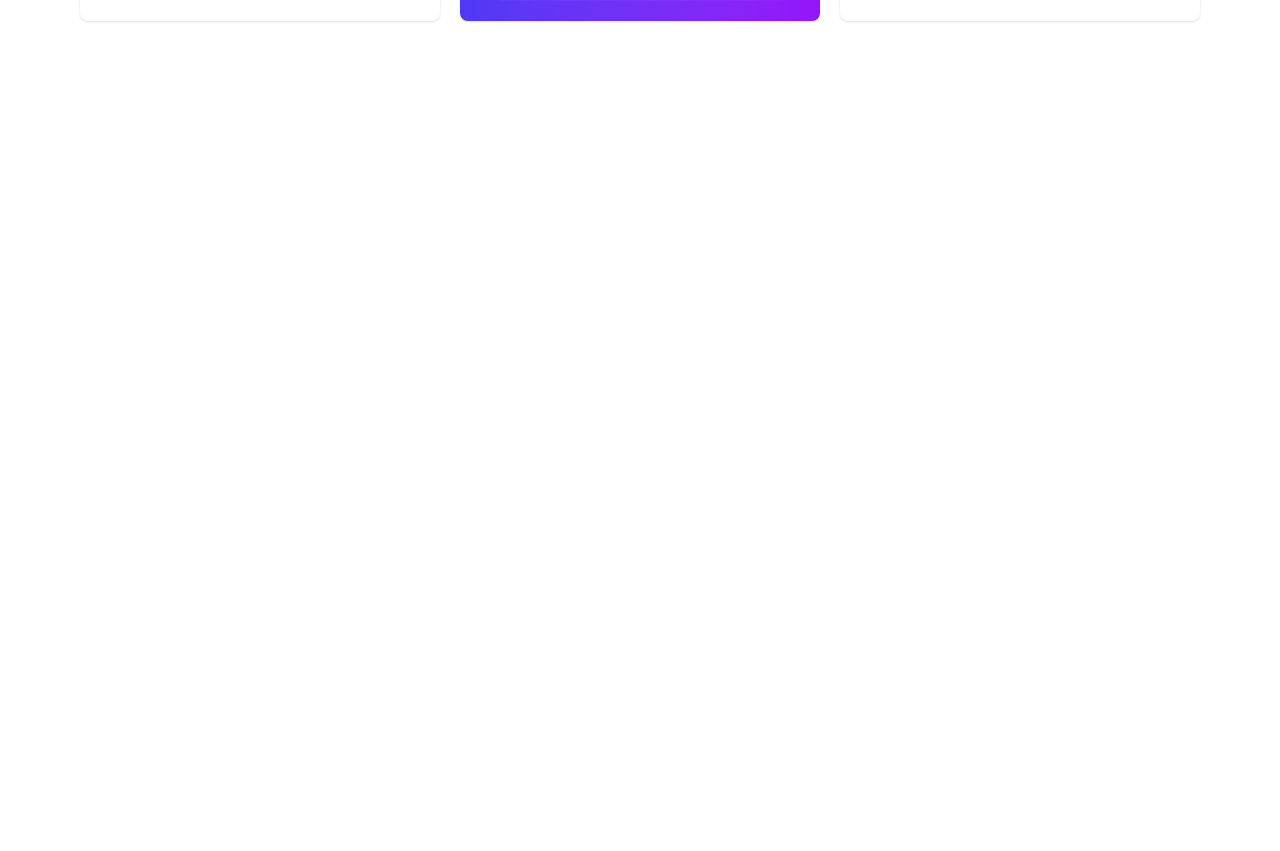
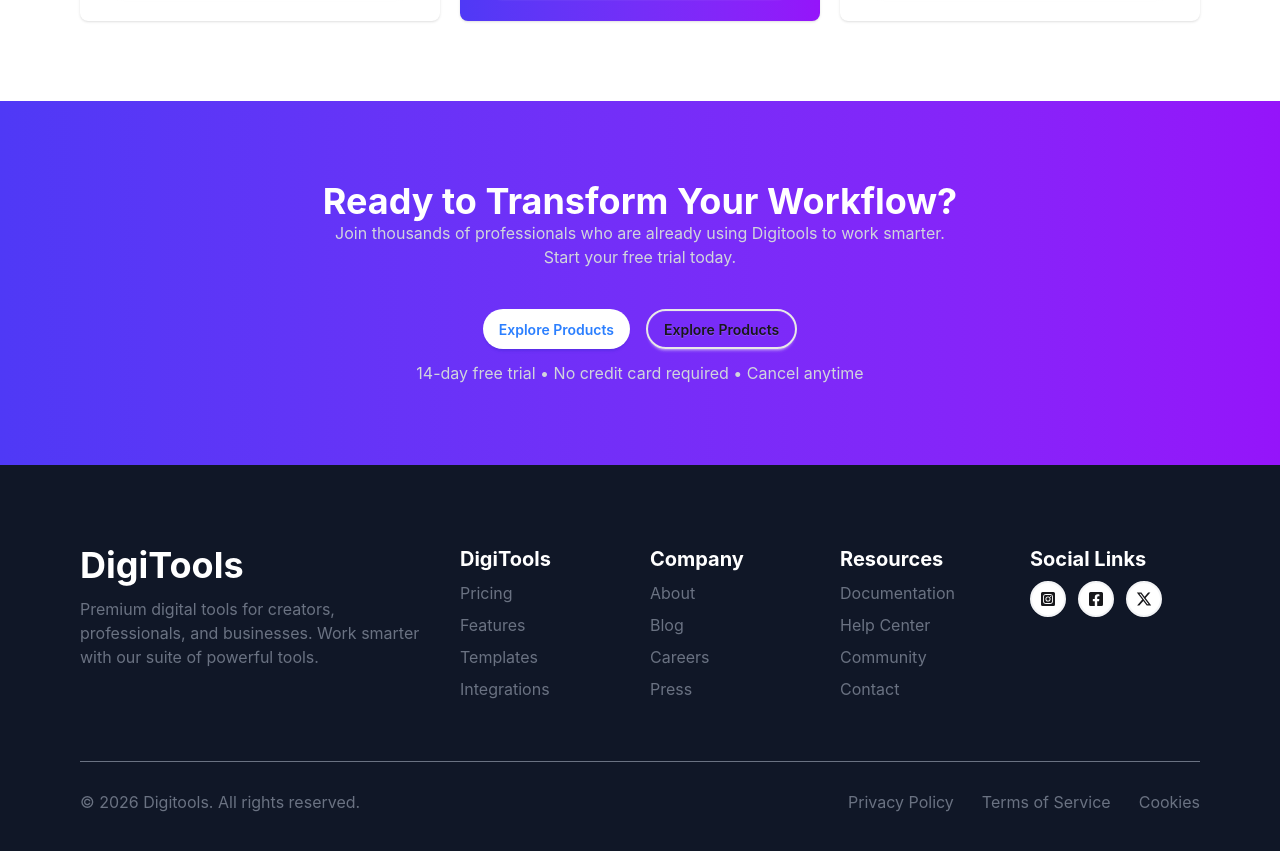
Before and after one commit to asirmahmud2/Assignment_06, a React (Vite) app: page / in a window 1280 px wide. Shown: the part 3659-4510 px from the top of the page. Before the commit the page ends 3760 px from the top, so only its background shows below. Built offline with nearby package versions, Linux system fonts and the light colour scheme.

Commit message:
Footer Design

```diff
--- a/src/App.jsx
+++ b/src/App.jsx
@@ -6,6 +6,8 @@ import Hero from './Components/Homepage/Hero/Hero'
 import Rating from './Components/Homepage/Hero/Rating'
 import Navbar from './Components/Homepage/Navbar/Navbar'
 import Products from './Components/Homepage/Products/Products'
+import Join from './Components/Homepage/Details/Join'
+import Footer from './Components/Homepage/Details/Footer'
 
 const fetchPlayer = async () => {
   const res = await fetch("/product.json");
@@ -26,6 +28,8 @@ function App() {
       </Suspense>
       <Getstarted></Getstarted>
       <Pricing></Pricing>
+      <Join></Join>
+      <Footer></Footer>
     </>
   )
 }
--- /dev/null
+++ b/src/Components/Homepage/Details/Footer.jsx
@@ -0,0 +1,66 @@
+import React from 'react';
+import { FaFacebookSquare } from "react-icons/fa";
+import { FaInstagramSquare } from "react-icons/fa";
+import { FaXTwitter } from "react-icons/fa6";
+
+const Footer = () => {
+    return (
+        <div className='bg-[#101727]'>
+            <div className='container mx-auto p-20 pb-10 space-y-3'>
+                <div className='grid grid-cols-6 gap-5'>
+                    <div className='col-span-2 space-y-3'>
+                        <h1 className='text-4xl font-bold text-white'>DigiTools</h1>
+                        <p className='text-gray-500'>Premium digital tools for creators, professionals, and businesses. Work smarter with our suite of powerful tools.</p>
+                    </div>
+                    <div className="space-y-2">
+                        <h1 className='text-xl font-bold text-white'>DigiTools</h1>
+                        <p className='text-gray-500'>Pricing</p>
+                        <p className='text-gray-500'>Features</p>
+                        <p className='text-gray-500'>Templates</p>
+                        <p className='text-gray-500'>Integrations</p>
+                    </div>
+                    <div className="space-y-2">
+                        <h1 className='text-xl font-bold text-white'>Company</h1>
+                        <p className='text-gray-500'>About</p>
+                        <p className='text-gray-500'>Blog</p>
+                        <p className='text-gray-500'>Careers</p>
+                        <p className='text-gray-500'>Press</p>
+                    </div>
+                    <div className="space-y-2">
+                        <h1 className='text-xl font-bold text-white'>Resources</h1>
+                        <p className='text-gray-500'>Documentation</p>
+                        <p className='text-gray-500'>Help Center</p>
+                        <p className='text-gray-500'>Community</p>
+                        <p className='text-gray-500'>Contact</p>
+                    </div>
+                    <div className="space-y-2">
+                        <h1 className='text-xl font-bold text-white'>Social Links</h1>
+                        <div className='flex gap-3'>
+                            <div className=" p-2 rounded-full border-2 bg-white border-gray-100 w-fit">
+                                <span className="w-8 h-8"><FaInstagramSquare /></span>
+                            </div>
+                            <div className=" p-2 rounded-full border-2 bg-white border-gray-100 w-fit">
+                                <span className="w-8 h-8"><FaFacebookSquare /></span>
+                            </div>
+                            <div className=" p-2 rounded-full border-2 bg-white border-gray-100 w-fit">
+                                <span className="w-8 h-8"><FaXTwitter /></span>
+                            </div>
+                        </div>
+                    </div>
+                </div>
+
+                <hr className='text-gray-500 mt-15' />
+                <div className='flex justify-between text-gray-500 mt-7'>
+                    <p>© 2026 Digitools. All rights reserved.</p>
+                    <div className='flex gap-7'>
+                        <p>Privacy Policy </p>
+                        <p>Terms of Service </p>
+                        <p>Cookies</p>
+                    </div>
+                </div>
+            </div>
+        </div>
+    );
+};
+
+export default Footer;
--- /dev/null
+++ b/src/Components/Homepage/Details/Join.jsx
@@ -0,0 +1,21 @@
+import React from 'react';
+
+const Join = () => {
+    return (
+        <div className='bg-linear-to-r from-[#4F39F6] to-[#9514FA]'>
+            <div className='container mx-auto text-center p-20 space-y-3'>
+                <div>
+                    <h1 className='text-4xl font-bold text-white'>Ready to Transform Your Workflow?</h1>
+                    <p className='text-gray-300'>Join thousands of professionals who are already using Digitools to work smarter.<br /> Start your free trial today.</p>
+                </div>
+                <div className='flex gap-4 justify-center mt-10'>
+                    <button className="btn btn-primary rounded-full bg-white text-blue-500 border-none">Explore Products</button>
+                    <button className="btn rounded-full bg-transparent border-2 flex items-center gap-2">Explore Products</button>
+                </div>
+                <p className='text-gray-300'>14-day free trial • No credit card required • Cancel anytime</p>
+            </div>
+        </div>
+    );
+};
+
+export default Join;
```
